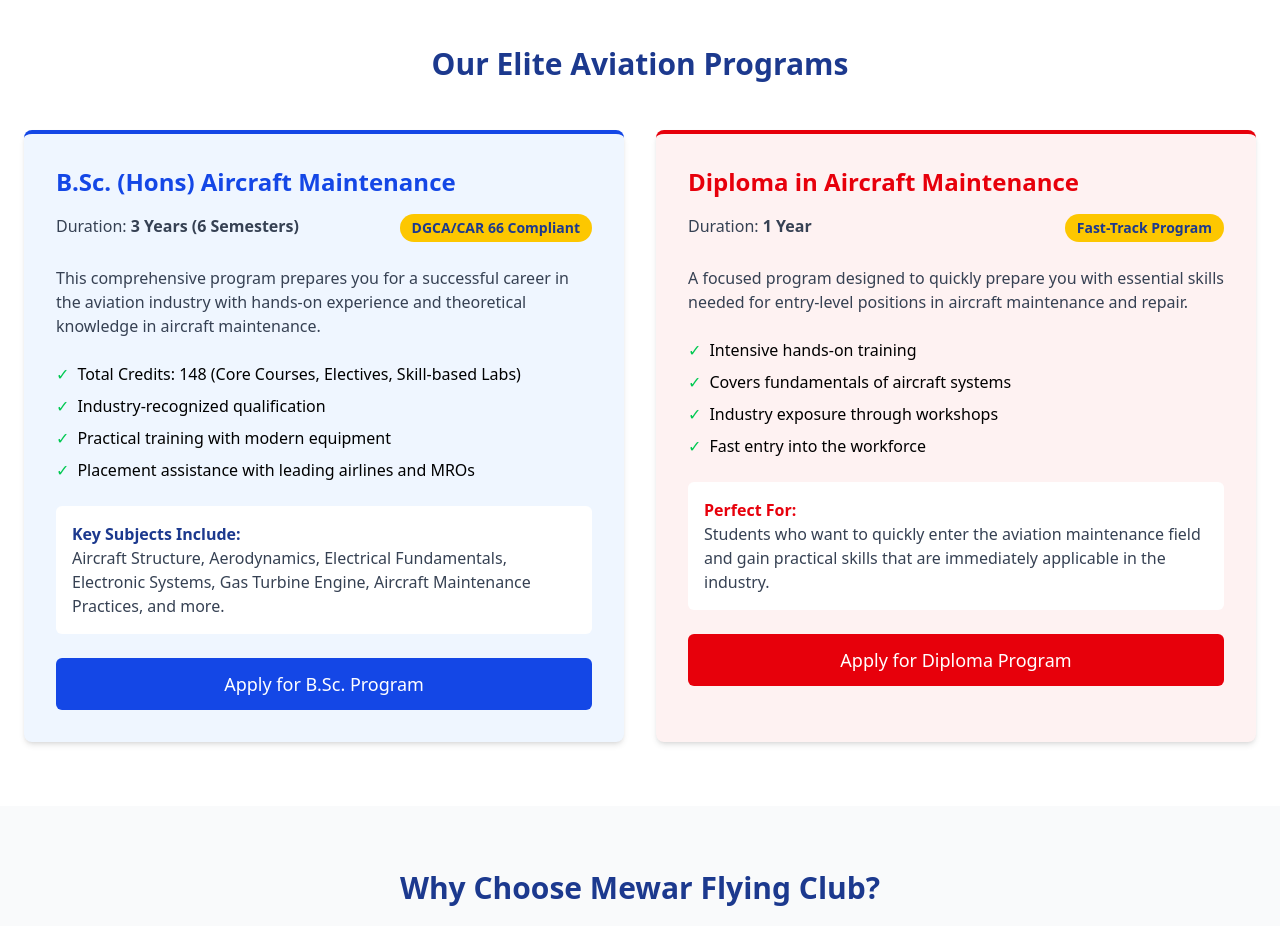
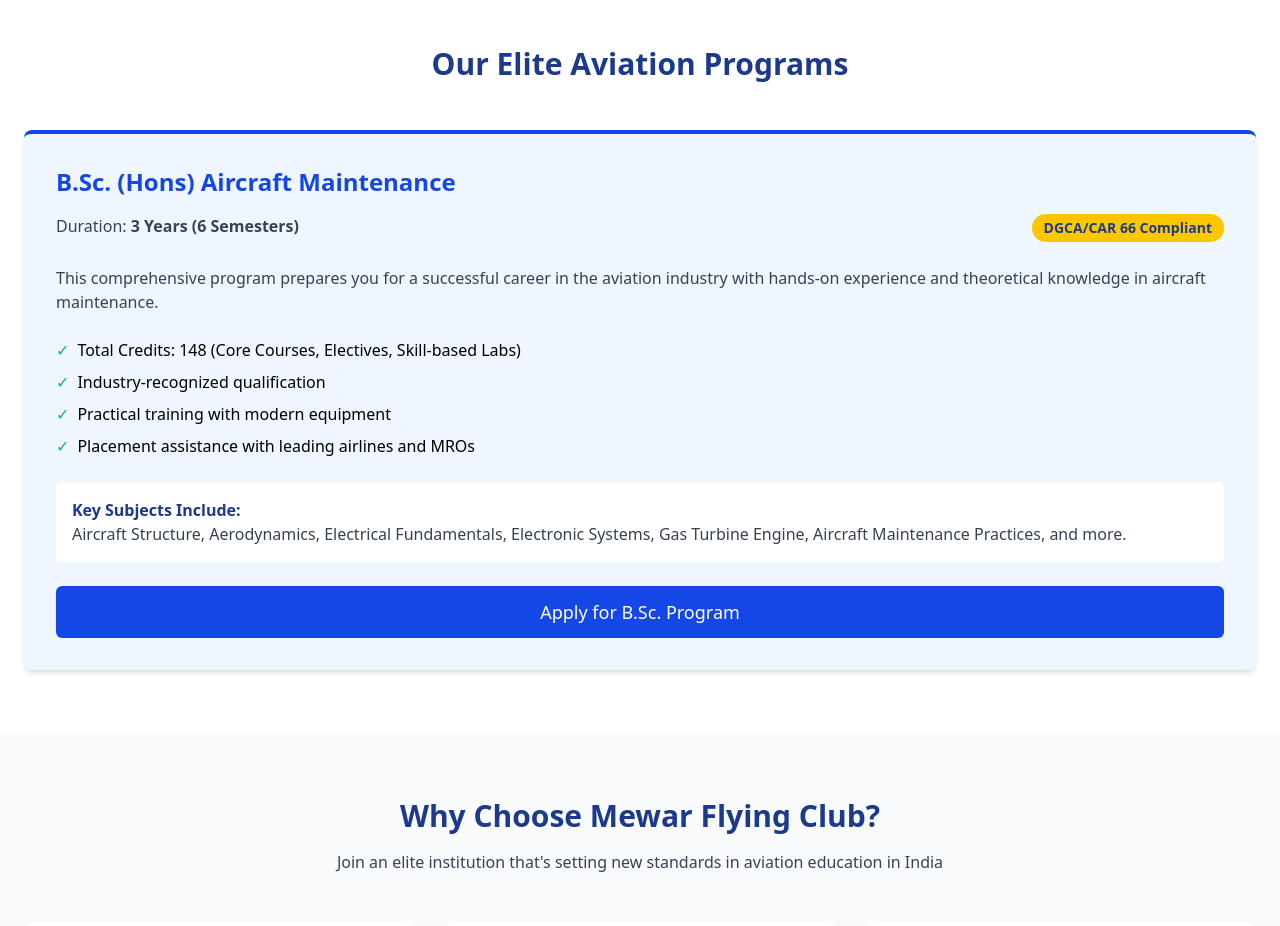
Before and after one commit to XCRESS/admissions-page-mfc, a React (Vite) app: page / in a window 1280 px wide. Shown: the part 1020-1946 px from the top of the page. Built offline with nearby package versions, Linux system fonts and the light colour scheme.

Commit message:
Update meta tags for 2026 admissions and remove diploma course from form

```diff
--- a/index.html
+++ b/index.html
@@ -19,22 +19,22 @@
 
     <!-- Primary Meta Tags -->
     <meta name="title" content="Mewar Flying Club - Admissions 2026-27 | Aircraft Maintenance Courses">
-    <meta name="description" content="Join Mewar Flying Club's prestigious B.Sc. and Diploma programs in Aircraft Maintenance. DGCA/CAR 66 compliant courses with excellent placement opportunities. Limited seats available!">
-    <meta name="keywords" content="aviation courses, aircraft maintenance, Mewar University, B.Sc. Aircraft Maintenance, diploma in aircraft maintenance, DGCA approved, aviation career">
+    <meta name="description" content="Join Mewar Flying Club's prestigious B.Sc. program in Aircraft Maintenance. DGCA/CAR 66 compliant course with excellent placement opportunities. Limited seats available!">
+    <meta name="keywords" content="aviation courses, aircraft maintenance, Mewar University, B.Sc. Aircraft Maintenance, DGCA approved, aviation career">
     <meta name="author" content="Mewar Flying Club">
 
     <!-- Open Graph / Facebook -->
     <meta property="og:type" content="website">
     <meta property="og:url" content="https://mewarflyingclub.com/">
     <meta property="og:title" content="Mewar Flying Club - Admissions 2026-27 | Aircraft Maintenance Courses">
-    <meta property="og:description" content="Join Mewar Flying Club's prestigious B.Sc. and Diploma programs in Aircraft Maintenance. DGCA/CAR 66 compliant courses with excellent placement opportunities.">
+    <meta property="og:description" content="Join Mewar Flying Club's prestigious B.Sc. program in Aircraft Maintenance. DGCA/CAR 66 compliant course with excellent placement opportunities.">
     <meta property="og:image" content="/logo.jpg">
 
     <!-- Twitter -->
     <meta property="twitter:card" content="summary_large_image">
     <meta property="twitter:url" content="https://mewarflyingclub.com/">
     <meta property="twitter:title" content="Mewar Flying Club - Admissions 2026-27">
-    <meta property="twitter:description" content="Join Mewar Flying Club's prestigious B.Sc. and Diploma programs in Aircraft Maintenance. DGCA/CAR 66 compliant courses with excellent placement opportunities.">
+    <meta property="twitter:description" content="Join Mewar Flying Club's prestigious B.Sc. program in Aircraft Maintenance. DGCA/CAR 66 compliant course with excellent placement opportunities.">
     <meta property="twitter:image" content="/logo.jpg">
 
     <!-- Canonical URL -->
--- a/public/form.html
+++ b/public/form.html
@@ -6,7 +6,6 @@
   <input type="text" name="education" />
   <select name="course">
     <option value="bsc">B.Sc.</option>
-    <option value="diploma">Diploma</option>
   </select>
   <textarea name="message"></textarea>
 </form>
--- a/src/App.jsx
+++ b/src/App.jsx
@@ -149,7 +149,7 @@
                   // Direct download from Google Drive
                   const link = document.createElement('a');
                   link.href = 'https://drive.google.com/uc?export=download&id=1_oEncQlnsvDGt_P8O8DANxLq65HSqeuQ';
-                  link.download = 'Mewar_Flying_Club_Prospectus_2025.pdf';
+                  link.download = 'Mewar_Flying_Club_Prospectus_2026.pdf';
                   link.target = '_blank';
                   document.body.appendChild(link);
                   link.click();
@@ -255,7 +255,6 @@
                       required
                     >
                       <option value="bsc">B.Sc. (Hons) Aircraft Maintenance (3 Years)</option>
-                      <option value="diploma">Diploma in Aircraft Maintenance (1 Year)</option>
                     </select>
                   </div>
 
@@ -293,7 +292,7 @@
 
           <div className="flex flex-col md:flex-row gap-8">
             {/* BSc Course */}
-            <div className="md:w-1/2 bg-blue-50 rounded-lg p-6 sm:p-8 shadow-md border-t-4 border-blue-700">
+            <div className="bg-blue-50 rounded-lg p-6 sm:p-8 shadow-md border-t-4 border-blue-700">
               <div className="text-blue-700 text-xl sm:text-2xl font-bold mb-4">B.Sc. (Hons) Aircraft Maintenance</div>
               <div className="flex flex-col sm:flex-row sm:justify-between mb-6 gap-2">
                 <span className="text-gray-700">Duration: <span className="font-semibold">3 Years (6 Semesters)</span></span>
@@ -326,42 +325,6 @@
               </div>
 
               <a href="#apply-now" className="block text-center bg-blue-700 text-white px-6 py-3 rounded-md font-medium hover:bg-blue-800 transition text-base sm:text-lg">Apply for B.Sc. Program</a>
-            </div>
-
-            {/* Diploma Course */}
-            <div className="md:w-1/2 bg-red-50 rounded-lg p-6 sm:p-8 shadow-md border-t-4 border-red-600">
-              <div className="text-red-600 text-xl sm:text-2xl font-bold mb-4">Diploma in Aircraft Maintenance</div>
-              <div className="flex flex-col sm:flex-row sm:justify-between mb-6 gap-2">
-                <span className="text-gray-700">Duration: <span className="font-semibold">1 Year</span></span>
-                <span className="bg-yellow-400 text-blue-900 px-3 py-1 rounded-full text-sm font-bold w-max">Fast-Track Program</span>
-              </div>
-              <p className="text-gray-700 mb-6">A focused program designed to quickly prepare you with essential skills needed for entry-level positions in aircraft maintenance and repair.</p>
-
-              <ul className="mb-6 space-y-2">
-                <li className="flex items-start">
-                  <span className="text-green-500 mr-2">✓</span>
-                  <span>Intensive hands-on training</span>
-                </li>
-                <li className="flex items-start">
-                  <span className="text-green-500 mr-2">✓</span>
-                  <span>Covers fundamentals of aircraft systems</span>
-                </li>
-                <li className="flex items-start">
-                  <span className="text-green-500 mr-2">✓</span>
-                  <span>Industry exposure through workshops</span>
-                </li>
-                <li className="flex items-start">
-                  <span className="text-green-500 mr-2">✓</span>
-                  <span>Fast entry into the workforce</span>
-                </li>
-              </ul>
-
-              <div className="bg-white p-4 rounded-md mb-6">
-                <p className="font-semibold text-red-600">Perfect For:</p>
-                <p className="text-gray-700">Students who want to quickly enter the aviation maintenance field and gain practical skills that are immediately applicable in the industry.</p>
-              </div>
-
-              <a href="#apply-now" className="block text-center bg-red-600 text-white px-6 py-3 rounded-md font-medium hover:bg-red-700 transition text-base sm:text-lg">Apply for Diploma Program</a>
             </div>
           </div>
         </div>
```
